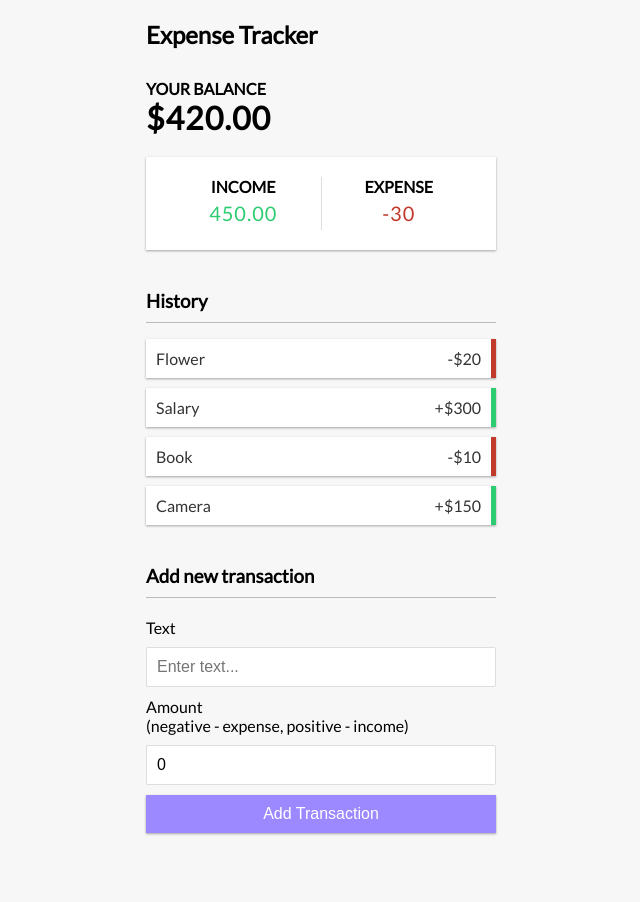
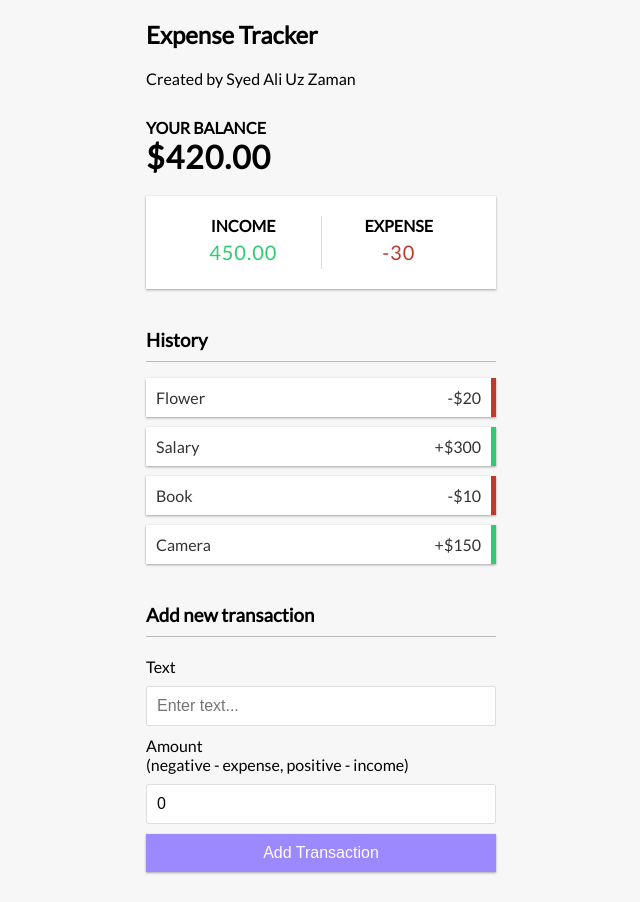
Before and after one commit to alyaxi/Expense-Tracker_Updated, a React (Create React App) app: page / in a window 1280 px wide. Shown: the whole page, without its empty margins (319-959 px from the left). Before the commit the page ends 863 px from the top, so only its background shows below. Built offline with nearby package versions, Linux system fonts and the light colour scheme.

Commit message:
Final Updated

```diff
--- a/src/Components/header.js
+++ b/src/Components/header.js
@@ -2,8 +2,11 @@ import React from 'react'
 
 export const Header = () => {
     return(
+        <div>
         <h2>
             Expense Tracker
         </h2>
+        <p>Created by Syed Ali Uz Zaman</p>
+        </div>
     )
 }
```
